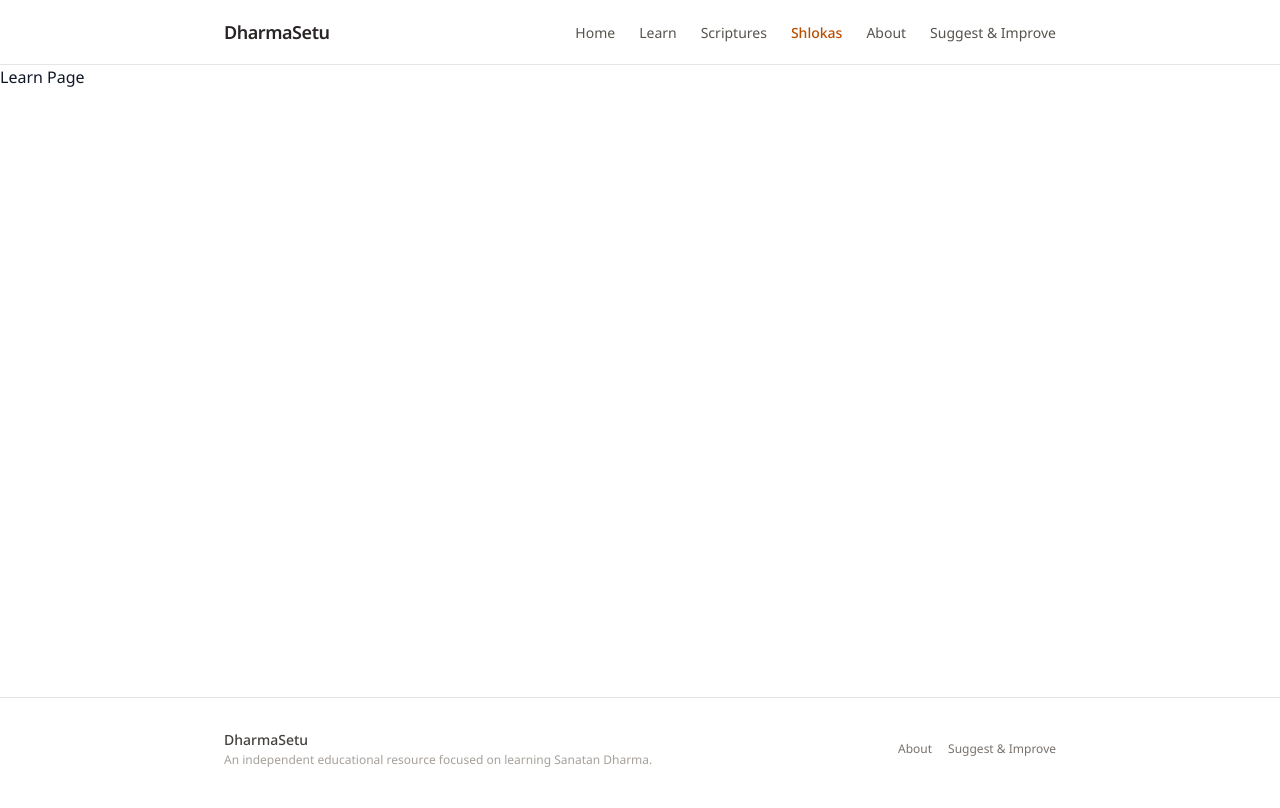
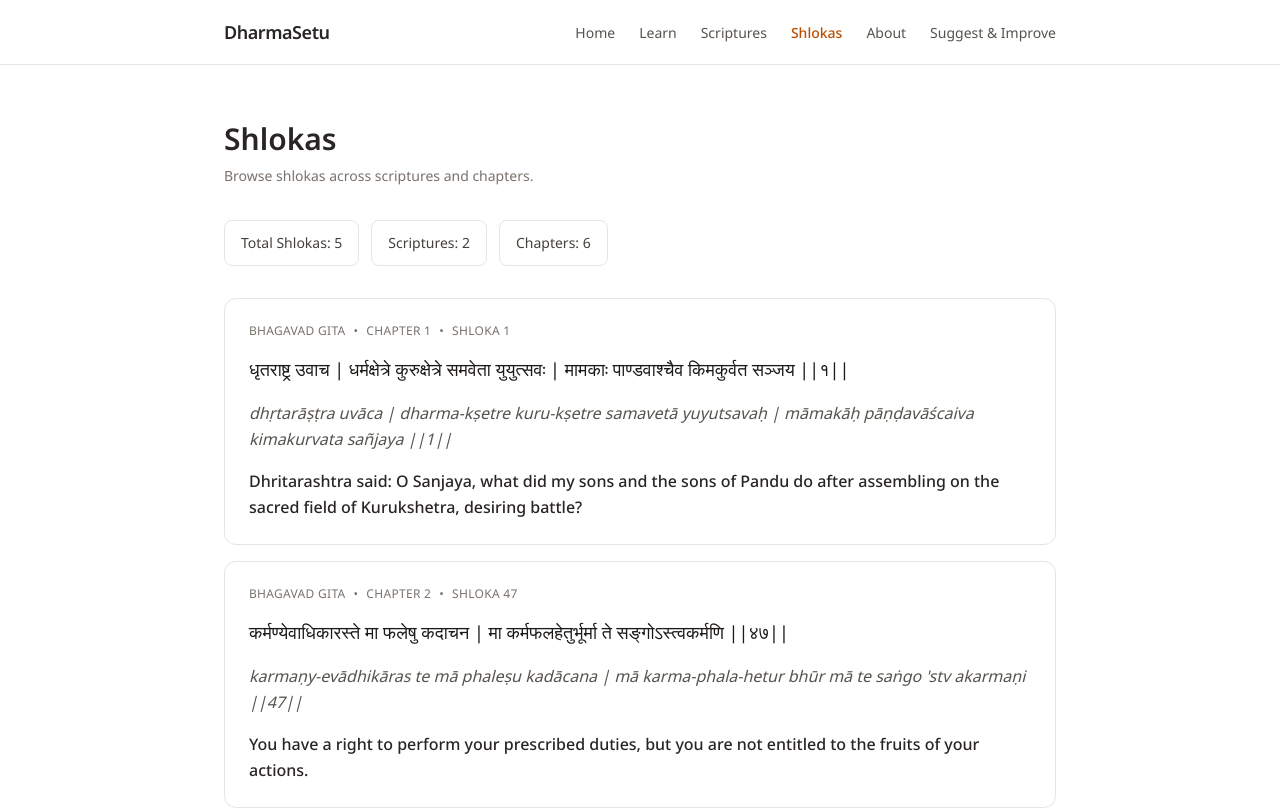
Before and after one commit to prathameshrjagtap/dharmasetu, a Next.js app: page /shlokas in a window 1280 px wide. Shown: the top 808 px of the page. Built offline with nearby package versions, Linux system fonts and the light colour scheme.

Commit message:
Improved routing, navigation, and shloka architecture

```diff
--- a/app/scriptures/[scripture_id]/[chapter_id]/page.tsx
+++ b/app/scriptures/[scripture_id]/[chapter_id]/page.tsx
@@ -6,7 +6,7 @@ import SectionWrapper from '@/components/shared/SectionWrapper';
 import PageHeader from '@/components/ui/PageHeader';
 import ShlokaCard from '@/components/scripture/ShlokaCard';
 import EmptyState from '@/components/states/EmptyState';
-import ErrorState from '@/components/states/ErrorState';
+import { notFound } from 'next/navigation';
 import ChapterNavigation from '@/components/scripture/ChapterNavigation';
 
 interface Props {
@@ -35,16 +35,7 @@ export default async function ChapterDetailPage({ params }: Props) {
 
   // Guard: validate full hierarchy before rendering anything
   if (!isValidHierarchy(scripture_id, chapter_id)) {
-    return (
-      <Container>
-        <SectionWrapper>
-          <ErrorState
-            title="Content not found"
-            description="This chapter does not exist within the selected scripture."
-          />
-        </SectionWrapper>
-      </Container>
-    );
+    notFound();
   }
 
   const scripture = getScriptureById(scripture_id)!;
--- a/app/scriptures/[scripture_id]/page.tsx
+++ b/app/scriptures/[scripture_id]/page.tsx
@@ -1,63 +1,90 @@
 import type { Metadata } from 'next';
+
 import { getScriptureById, getChaptersByScripture } from '@/utils/dataHelpers';
+
 import Container from '@/components/layout/Container';
 import SectionWrapper from '@/components/shared/SectionWrapper';
 import PageHeader from '@/components/ui/PageHeader';
+
 import ChapterCard from '@/components/scripture/ChapterCard';
+
 import EmptyState from '@/components/states/EmptyState';
-import ErrorState from '@/components/states/ErrorState';
+import { notFound } from 'next/navigation';
+
+import { getScriptureStats } from '@/lib/data';
 
 interface Props {
   params: Promise<{ scripture_id: string }>;
 }
 
-export async function generateMetadata({ params }: Props): Promise<Metadata> {
+export async function generateMetadata({
+  params,
+}: Props): Promise<Metadata> {
+
   const { scripture_id } = await params;
 
   const scripture = getScriptureById(scripture_id);
+
   return {
-    title:       scripture?.name       ?? 'Scripture Not Found',
+    title: scripture?.name ?? 'Scripture Not Found',
     description: scripture?.description ?? undefined,
   };
 }
 
-export default async function ScriptureDetailPage({ params }: Props) {
+export default async function ScriptureDetailPage({
+  params,
+}: Props) {
+
   const { scripture_id } = await params;
 
   const scripture = getScriptureById(scripture_id);
 
   // Guard: invalid scripture_id
   if (!scripture) {
-    return (
-      <Container>
-        <SectionWrapper>
-          <ErrorState
-            title="Scripture not found"
-            description="The scripture you are looking for does not exist or may have been moved."
-          />
-        </SectionWrapper>
-      </Container>
-    );
+    notFound();
   }
 
   // Chapters validated to belong to this scripture only
   const chapters = getChaptersByScripture(scripture_id);
 
+  // Dynamic scripture statistics
+  const stats = getScriptureStats(scripture.id);
+
   return (
     <Container>
+
       <SectionWrapper>
+
         <PageHeader
           title={scripture.name}
           description={scripture.description}
         />
 
+        {/* Statistics */}
+        <div className="mt-6 flex flex-wrap gap-3">
+
+          <div className="rounded-lg border border-stone-200 bg-stone-50 px-4 py-2 text-sm text-stone-700">
+            Chapters: {stats.chapterCount}
+          </div>
+
+          <div className="rounded-lg border border-stone-200 bg-stone-50 px-4 py-2 text-sm text-stone-700">
+            Shlokas: {stats.shlokaCount}
+          </div>
+
+        </div>
+
+        {/* Chapter List */}
         {chapters.length === 0 ? (
+
           <EmptyState
             title="No chapters available"
             description="Chapters for this scripture are being added. Please check back soon."
           />
+
         ) : (
-          <ul className="flex flex-col gap-3" role="list">
+
+          <ul className="mt-8 flex flex-col gap-3" role="list">
+
             {chapters.map((chapter) => (
               <li key={chapter.id}>
                 <ChapterCard
@@ -66,9 +93,13 @@ export default async function ScriptureDetailPage({ params }: Props) {
                 />
               </li>
             ))}
+
           </ul>
+
         )}
+
       </SectionWrapper>
+
     </Container>
   );
 }
--- a/app/shlokas/page.tsx
+++ b/app/shlokas/page.tsx
@@ -1,3 +1,123 @@
-export default function LearnPage() {
-  return <div>Learn Page</div>;
+import Link from 'next/link';
+
+import Container from '@/components/layout/Container';
+import SectionWrapper from '@/components/shared/SectionWrapper';
+import PageHeader from '@/components/ui/PageHeader';
+import Heading from '@/components/shared/Heading';
+import Text from '@/components/shared/Text';
+
+import EmptyState from '@/components/states/EmptyState';
+
+import { shlokas, chapters, scriptures } from '@/lib/data';
+
+export default function ShlokasPage() {
+
+  if (shlokas.length === 0) {
+    return (
+      <Container>
+        <SectionWrapper>
+          <EmptyState
+            title="No shlokas available"
+            description="Shlokas are being added gradually. Please check back soon."
+          />
+        </SectionWrapper>
+      </Container>
+    );
+  }
+
+  return (
+    <Container>
+
+      <SectionWrapper>
+
+        <PageHeader
+          title="Shlokas"
+          description="Browse shlokas across scriptures and chapters."
+        />
+
+        {/* Stats */}
+        <div className="mt-6 flex flex-wrap gap-3">
+
+          <div className="rounded-lg border border-stone-200 bg-white px-4 py-3 text-sm text-stone-700">
+            Total Shlokas: {shlokas.length}
+          </div>
+
+          <div className="rounded-lg border border-stone-200 bg-white px-4 py-3 text-sm text-stone-700">
+            Scriptures: {scriptures.length}
+          </div>
+
+          <div className="rounded-lg border border-stone-200 bg-white px-4 py-3 text-sm text-stone-700">
+            Chapters: {chapters.length}
+          </div>
+
+        </div>
+
+        {/* Shloka List */}
+        <ul className="mt-8 flex flex-col gap-4" role="list">
+
+          {shlokas.map((shloka) => {
+
+            const scripture = scriptures.find(
+              (item) => item.id === shloka.scripture_id
+            );
+
+            const chapter = chapters.find(
+              (item) => item.id === shloka.chapter_id
+            );
+
+            return (
+              <li key={shloka.id}>
+
+                <Link
+                  href={`/scriptures/${shloka.scripture_id}/${shloka.chapter_id}`}
+                  className="block rounded-xl border border-stone-200 bg-white p-6 transition-colors hover:border-stone-300 hover:bg-stone-50"
+                >
+
+                  <div className="flex flex-wrap items-center gap-2 text-xs uppercase tracking-wide text-stone-500">
+
+                    <span>
+                      {scripture?.name}
+                    </span>
+
+                    <span>•</span>
+
+                    <span>
+                      Chapter {chapter?.chapter_number}
+                    </span>
+
+                    <span>•</span>
+
+                    <span>
+                      Shloka {shloka.shloka_number}
+                    </span>
+
+                  </div>
+
+                  {/* Sanskrit */}
+                  <p className="mt-4 text-lg leading-relaxed text-stone-900 font-devanagari">
+                    {shloka.sanskrit_text}
+                  </p>
+
+                  {/* Transliteration */}
+                  <p className="mt-4 italic leading-relaxed text-stone-600">
+                    {shloka.transliteration}
+                  </p>
+
+                  {/* Meaning */}
+                  <p className="mt-4 font-medium leading-relaxed text-stone-800">
+                    {shloka.meaning}
+                  </p>
+
+                </Link>
+
+              </li>
+            );
+          })}
+
+        </ul>
+
+      </SectionWrapper>
+
+    </Container>
+  );
 }
--- a/lib/data.ts
+++ b/lib/data.ts
@@ -15,3 +15,19 @@ export const chapters =
 
 export const shlokas =
   shlokasRaw as ReadonlyArray<Shloka>;
+
+export function getScriptureStats(scriptureId: string) {
+
+  const chapterCount = chapters.filter(
+    (chapter) => chapter.scripture_id === scriptureId
+  ).length;
+
+  const shlokaCount = shlokas.filter(
+    (shloka) => shloka.scripture_id === scriptureId
+  ).length;
+
+  return {
+    chapterCount,
+    shlokaCount,
+  };
+}
--- a/utils/dataHelpers.ts
+++ b/utils/dataHelpers.ts
@@ -97,3 +97,34 @@ export function getShlokaById(
       s.chapter_id === chapter_id
   );
 }
+
+// Get chapter by ID safely
+export function getChapterById(
+  chapter_id: string
+): Chapter | undefined {
+
+  return chapters.find(
+    (chapter) => chapter.id === chapter_id
+  );
+}
+
+// Get all shlokas for a scripture
+export function getShlokasByScripture(
+  scripture_id: string
+): ReadonlyArray<Shloka> {
+
+  if (!isValidScripture(scripture_id)) {
+    return EMPTY_SHLOKAS;
+  }
+
+  return shlokas
+    .filter(
+      (shloka) =>
+        shloka.scripture_id === scripture_id
+    )
+    .slice()
+    .sort(
+      (a, b) =>
+        a.shloka_number - b.shloka_number
+    );
+}
```
